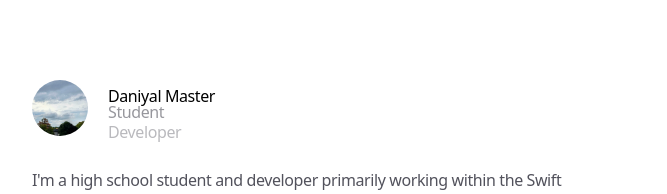
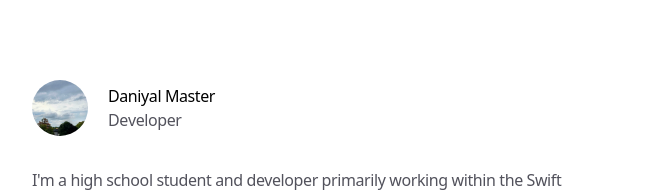
Before and after one commit to daniyalmaster693/daniyalmaster.com, a Next.js app: page / in a window 1280 px wide. Shown: the top 194 px of the page, without its empty margins (304-971 px from the left). Built offline with nearby package versions, Linux system fonts and the light colour scheme.

Commit message:
Updated header

```diff
--- a/app/header.tsx
+++ b/app/header.tsx
@@ -1,5 +1,5 @@
 'use client'
-import { TextLoop } from '@/components/ui/text-loop'
+import { TextEffect } from '@/components/ui/text-effect'
 import Link from 'next/link'
 
 export function Header() {
@@ -12,12 +12,17 @@ export function Header() {
             alt="Daniyal"
             className="mr-5 h-14 w-14 rounded-full object-cover"
           />
-          <div className="flex flex-col">
+          <div>
             Daniyal Master
-            <TextLoop className="text-zinc-600 dark:text-zinc-500">
-              <span>Student</span>
-              <span>Developer</span>
-            </TextLoop>
+            <TextEffect
+              as="p"
+              preset="fade"
+              per="char"
+              className="text-zinc-600 dark:text-zinc-500"
+              delay={0.5}
+            >
+              Developer
+            </TextEffect>
           </div>
         </div>
       </Link>
```
